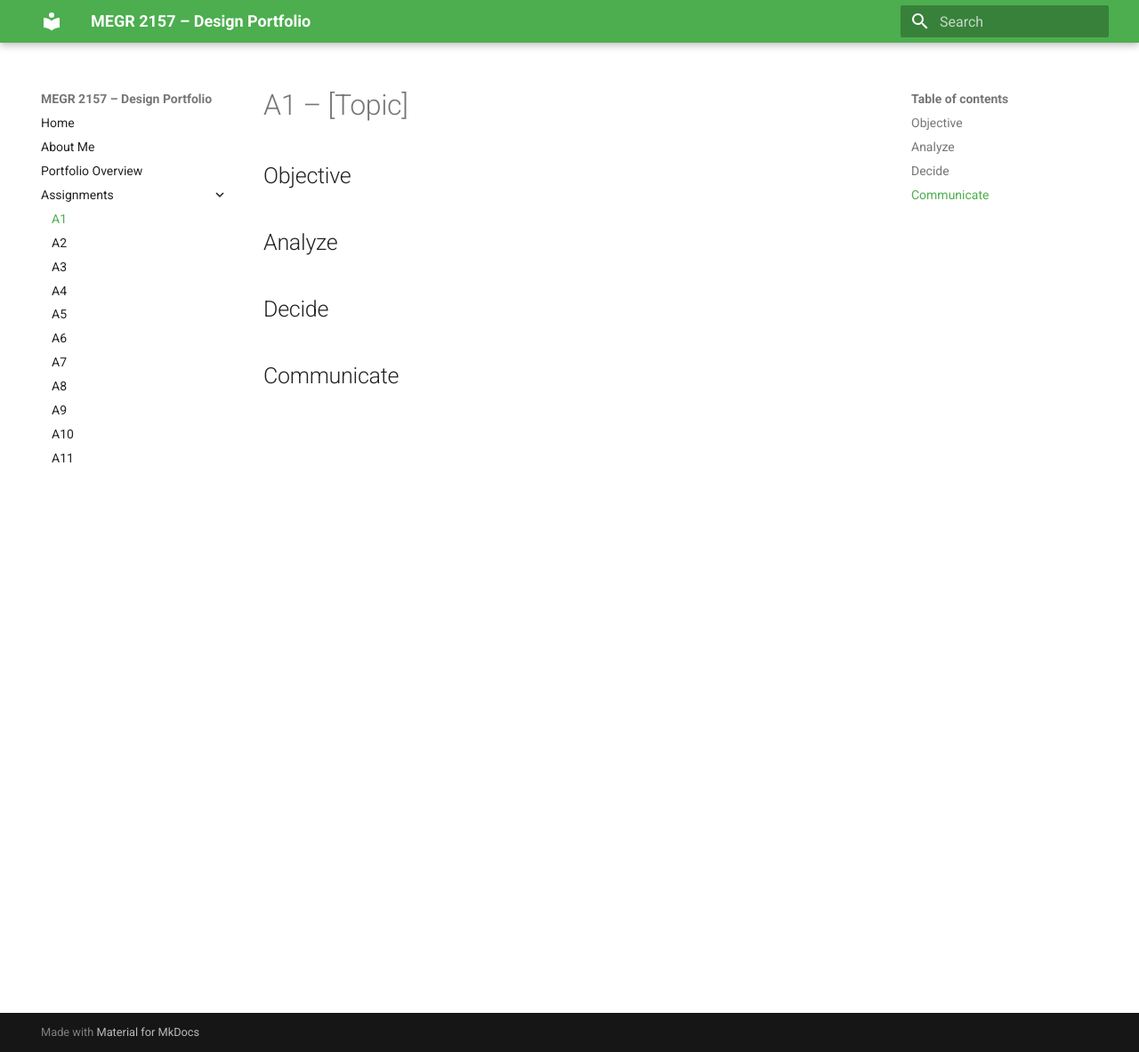
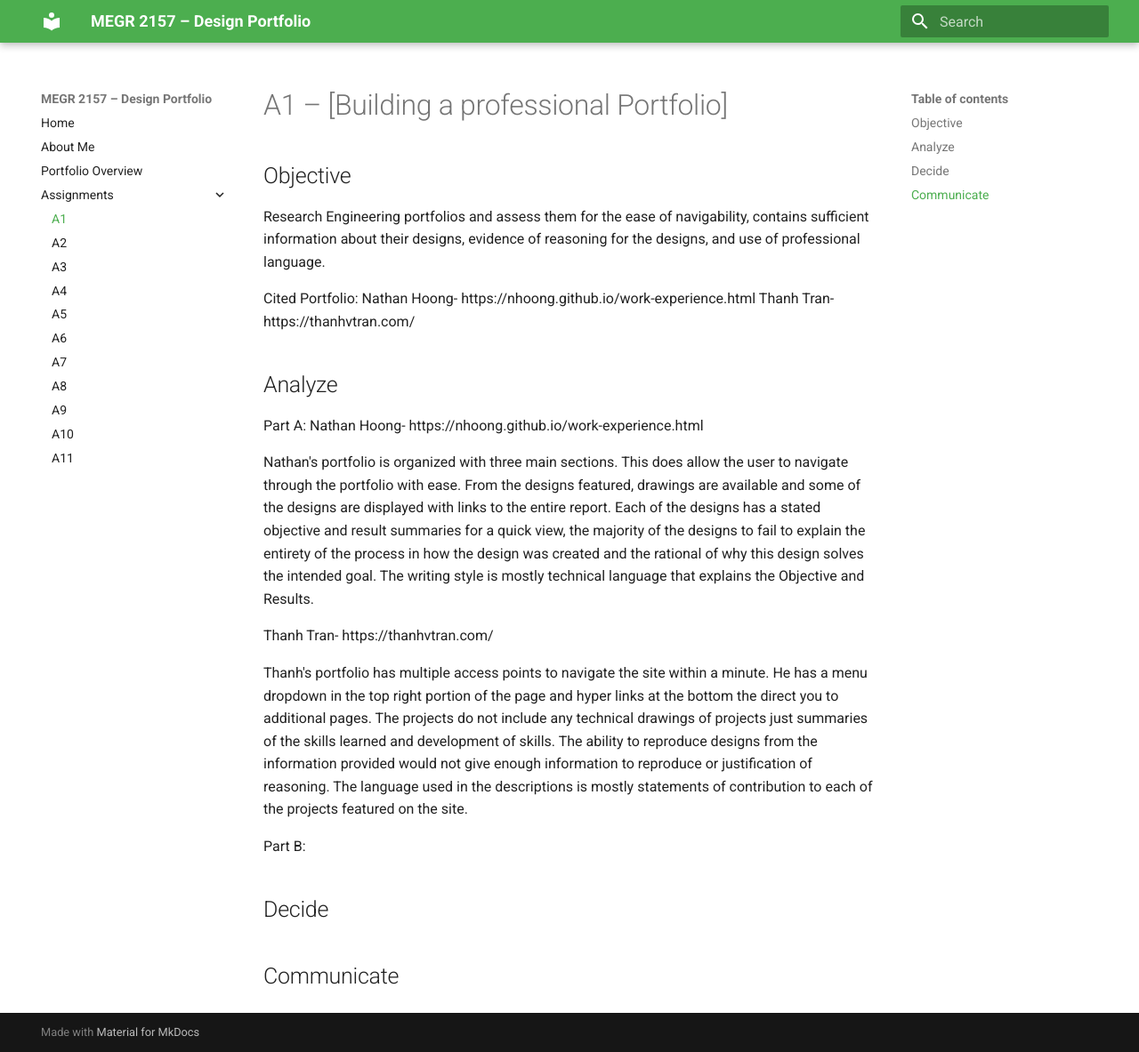
Before and after one commit to bhuttenb/megr2157-design, an MkDocs documentation site: the page built from docs/assignments/A01/index.md, in a window 1280 px wide and 1183 px high. Shown: the whole window at 89% size. Built offline with MkDocs 1.6.1 and Material for MkDocs 9.7.7, drawn with Linux system fonts in a browser that asks for light colours.

Commit message:
Revise A1 topic and enhance portfolio analysis
Updated the assignment topic and expanded the analysis section with detailed evaluations of two engineering portfolios, including navigation ease and content assessment.

```diff
--- a/docs/assignments/A01/index.md
+++ b/docs/assignments/A01/index.md
@@ -1,9 +1,23 @@
-# A1 – [Topic]
+# A1 – [Building a professional Portfolio]
 
 ## Objective
+Research Engineering portfolios and assess them for the ease of navigability, contains sufficient  information about their designs, evidence of reasoning for the designs, and use of professional language.
 
+Cited Portfolio:
+Nathan Hoong- https://nhoong.github.io/work-experience.html
+Thanh Tran- https://thanhvtran.com/
 
 ## Analyze
+Part A:
+Nathan Hoong- https://nhoong.github.io/work-experience.html
+
+Nathan's portfolio is organized with three main sections. This does allow the user to navigate through the portfolio with ease. From the designs featured, drawings are available and some of the designs are displayed with links to the entire report. Each of the designs has a stated objective and result summaries for a quick view, the majority of the designs to fail to explain the entirety of the process in how the design was created and the rational of why this design solves the intended goal. The writing style is mostly technical language that explains the Objective and Results.
+
+Thanh Tran- https://thanhvtran.com/
+
+Thanh's portfolio has multiple access points to navigate the site within a minute. He has a menu dropdown in the top right portion of the page and hyper links at the bottom the direct you to additional pages. The projects do not include any technical drawings of projects just summaries of the skills learned and development of skills. The ability to reproduce designs from the information provided would not give enough information to reproduce or justification of reasoning. The language used in the descriptions is mostly statements of contribution to each of the projects featured on the site.
+
+Part B:
 
 
 ## Decide
```
